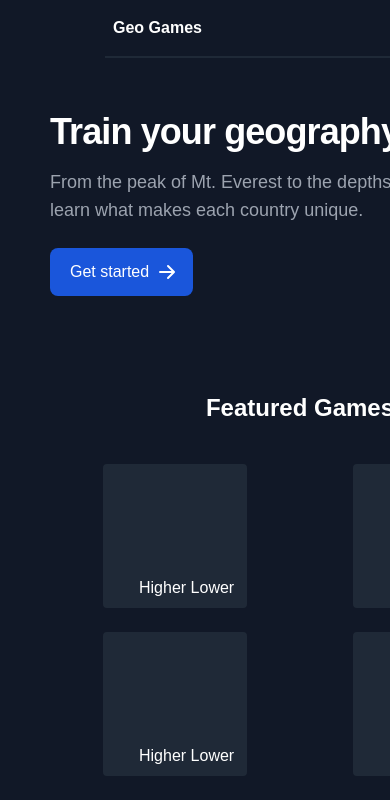
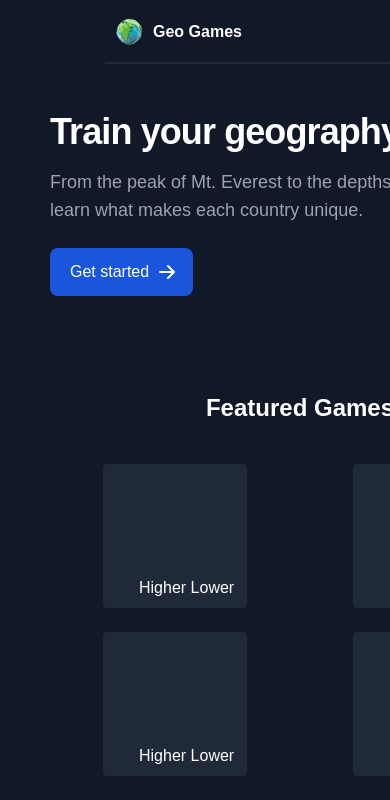
Before and after one commit to gregvansci/geogames, a Next.js app: page / in a window 390 px wide. Shown: the top 800 px of the page. Built offline with nearby package versions, Linux system fonts and the light colour scheme.

Commit message:
HigherLower layout

```diff
--- a/pages/HigherLower.tsx
+++ b/pages/HigherLower.tsx
@@ -1,8 +1,34 @@
 import { NextPage } from "next";
+import Head from "next/head";
+import Navbar from "./components/Navbar";
 
 const HigherLower: NextPage = () => {
   return (
-    <></>
+    <div className="flex font-sans flex-col items-center h-auto max-h-screen bg-primary-dark min-w-[600px]">
+      <Head>
+        <title>Geo Games</title>
+        <link rel="icon" href="/logo.svg" />
+      </Head>
+      <Navbar/>
+      <section className="relative flex flex-col items-center w-full h-screen mt-12 text-white bg-gray-900">
+        <div className="">
+          <div>
+            <p>Map</p>
+          </div>
+          <div>
+            <p>Game</p>
+          </div>
+        </div>
+        <div className="absolute bottom-0 flex flex-row justify-between px-4 w-[500px] md:w-[800px] lg:w-[1000px]">
+          <div>
+            <p>High Score: </p>
+          </div>
+          <div>
+            <p>Current Score: </p>
+          </div>
+        </div>
+      </section>
+    </div>
   )
 }
 
--- a/pages/components/Navbar.tsx
+++ b/pages/components/Navbar.tsx
@@ -2,10 +2,11 @@
 
 export default function Navbar () {
   return (
-    <nav className="fixed w-full px-2 py-4 border-b-2 md:px-4 md:mx-24 bg-primary-dark border-secondary-dark">
-        <div className="container w-[500px] md:w-[800px] lg:w-[1000px] flex flex-row flex-wrap items-center justify-between mx-auto">
-          <div className="flex items-center">
-            <a href="../" className="font-bold text-white">Geo Games</a>
+    <nav className="fixed h-[64px] w-full px-2 border-b-2 md:px-4 md:mx-24 bg-primary-dark border-secondary-dark">
+      <div className="container w-[500px] md:w-[800px] lg:w-[1000px] h-[64px] flex flex-row flex-wrap items-center justify-between mx-auto">
+        <div className="flex items-center gap-x-2">
+          <img src="/logo.svg" className="h-8" alt="logo"/>
+          <a href="../"className="font-bold text-white">Geo Games</a>
         </div>
         <div className="flex items-center gap-x-4">
           <h4 className="text-gray-400">Games</h4>
--- a/pages/games.tsx
+++ b/pages/games.tsx
@@ -5,7 +5,7 @@ import GameCard from "./components/GameCard"
 
 const Games: NextPage = () => {
   return (
-    <div className="flex flex-col items-center bg-gray-900">
+    <div className="flex font-sans flex-col items-center h-auto bg-primary-dark min-w-[600px]">
       <Navbar />
       <section className="w-full mt-12 text-white bg-gray-900 ">
         <div className="items-center w-[500px] md:w-[800px] lg:w-[1000px] pt-12 m-auto">
--- a/pages/index.tsx
+++ b/pages/index.tsx
@@ -1,4 +1,5 @@
 import type { NextPage } from 'next'
+import Head from 'next/head'
 import Navbar from './components/Navbar'
 import Footer from './components/Footer'
 import WelcomeMap from './components/WelcomeMap'
@@ -6,6 +7,10 @@ import WelcomeMap from './components/WelcomeMap'
 const Home: NextPage = () => {
   return (
     <div className="flex font-sans flex-col items-center h-auto bg-primary-dark min-w-[600px]">
+      <Head>
+        <title>Geo Games</title>
+        <link rel="icon" href="/logo.svg" />
+      </Head>
       <Navbar/>
       <section className="bg-gray-900 w-[500px] md:w-[850px] lg:w-[1150px] mt-12">
         <div className="grid py-16 mx-auto max-w-screen md:grid-cols-12 md:gap-8">
```
Also changed, not shown: public/logo.svg (added). Lines whose indentation alone changed are shown as unchanged.
